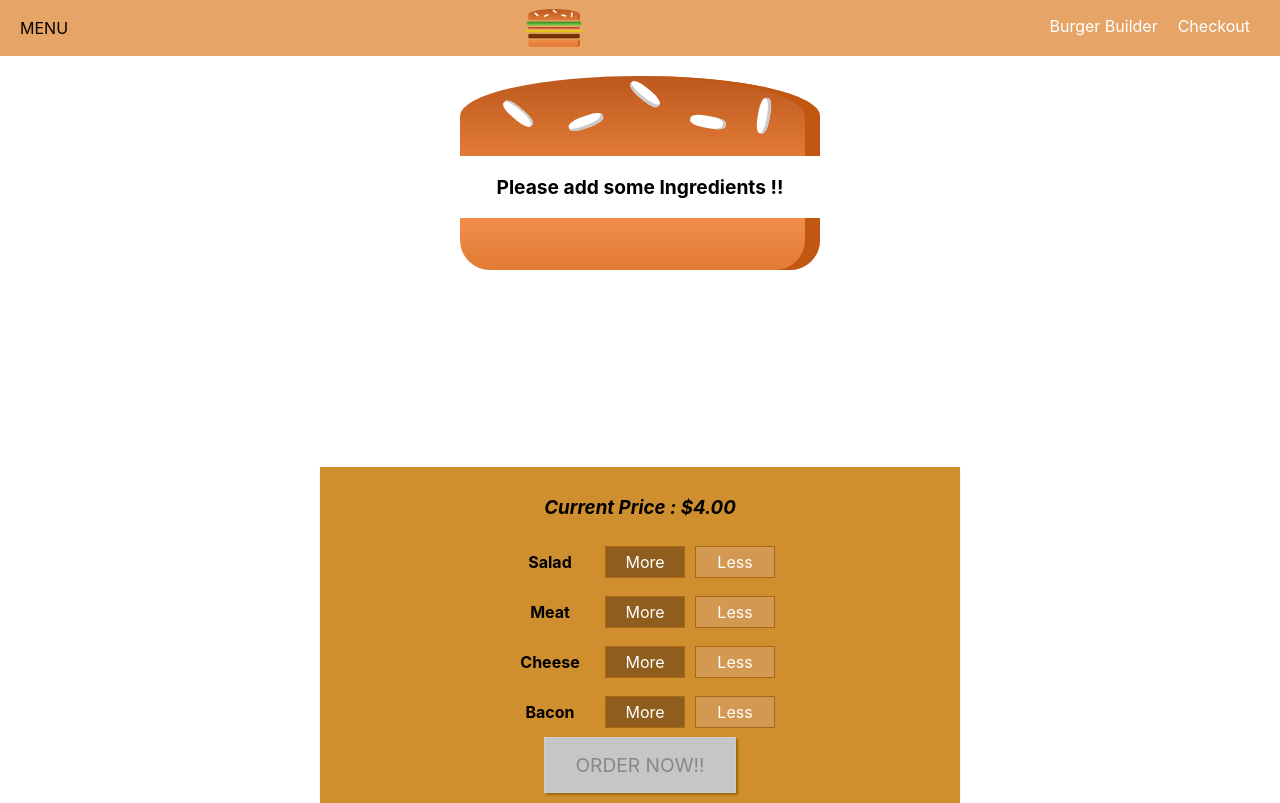
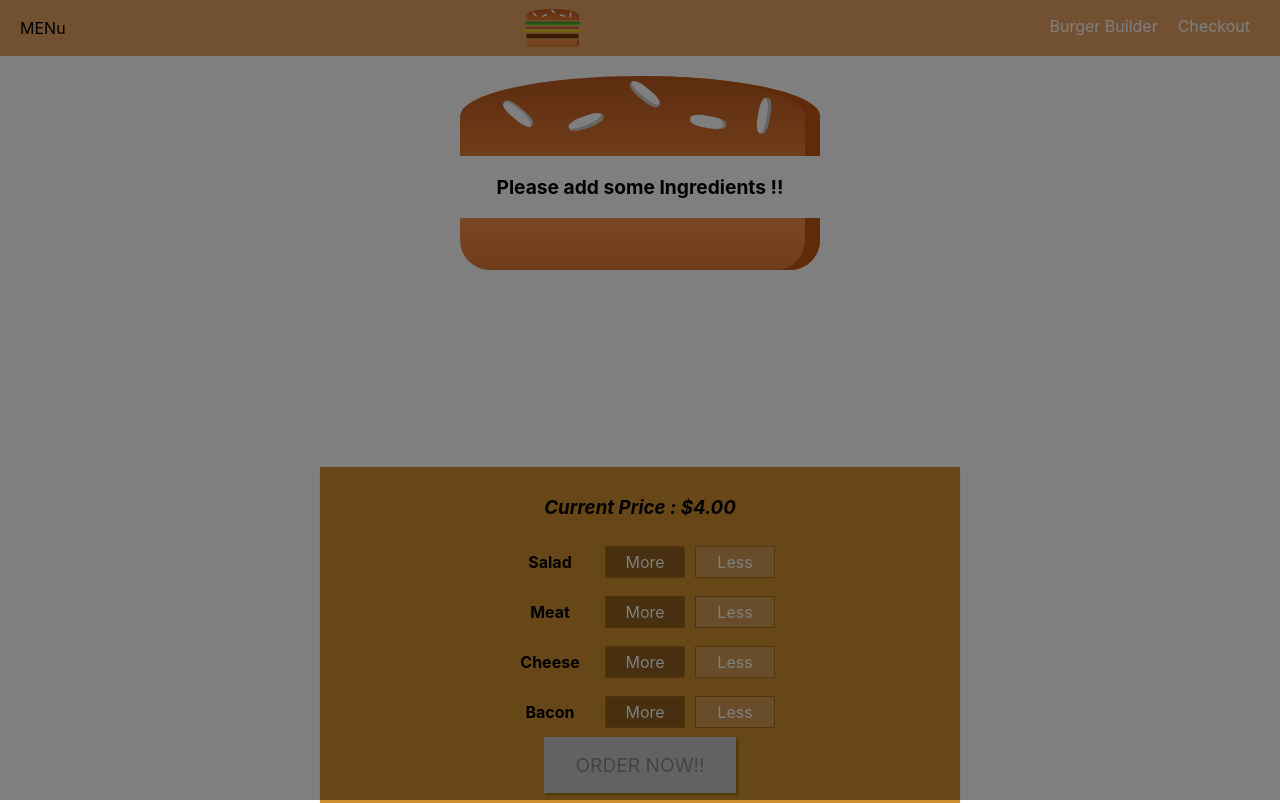
Before and after one commit to Abuu001/React-Burger-builder, a React (Create React App) app: page / in a window 1280 px wide. Built offline with nearby package versions, Linux system fonts and the light colour scheme.

Commit message:
improvement on the code

```diff
--- a/src/components/Layout/Layout.js
+++ b/src/components/Layout/Layout.js
@@ -1,16 +1,38 @@
-import React from "react"
+import React,{Component} from "react"
 import Aux from "../../hoc/Auxi"
 import  "./Layout.css"
 import ToolBar from  "../Navigation/ToolBar/ToolBar"
+import SideDrawer from "../Navigation/SideDrawer/SideDrawer"
 
-const Layout=(props)=>{
+class Layout extends Component{
+    constructor(props){
+        super()
+        this.state={
+            showSideDrawer:true
+        }
+        this.sideDrawerClosedHandler=this.sideDrawerClosedHandler.bind(this)
+        this.sideDrawerToggleHandler=this.sideDrawerToggleHandler.bind(this)
+    }
+
+    sideDrawerClosedHandler=()=>{
+        this.setState({showSideDrawer:false})
+    }
+    sideDrawerToggleHandler=()=>{
+        this.setState((prevState)=>{
+            return{
+                showSideDrawer: ! prevState.showSideDrawer}
+        })
+    }
+    render(){
         return(
             <Aux >
-           <ToolBar />
+            <ToolBar  drawerToggleClicked={this.sideDrawerToggleHandler}/>
+            <SideDrawer closed={this.sideDrawerClosedHandler} open={this.state.showSideDrawer}/>
                 <main  className="Content">
-                {props.children}
+                    {this.props.children}
                 </main>
             </Aux>
         )
     }
+}
 export default Layout
--- a/src/components/Logo/Logo.js
+++ b/src/components/Logo/Logo.js
@@ -3,7 +3,7 @@ import BurgerLogo from "../../assets/images/burger-logo.png"
 import "./Logo.css"
 
 const Logo =props=>(
-    <div className="Logo">
+    <div className="Logo" style={{height : props.height}}>
         <img  src={BurgerLogo} alt="Burger logo"/>
     </div>
 )
--- a/src/components/Navigation/NavigationItems/NavigationItem/NavigationItem.css
+++ b/src/components/Navigation/NavigationItems/NavigationItem/NavigationItem.css
@@ -1,9 +1,27 @@
+.NavigationItem{
+    margin:10px 0;
+    width: 100%;
+    box-sizing: border-box;
+    display: block;
+}
+.NavigationItem a {
+    color: #8F5C2C;
+    width: 100%;
+    text-decoration: none;
+    display: block;
+    box-sizing: border-box;
+}
+.NavigationItem:active,
+.NavigationItem:hover{
+    color: #40A4C8;
+}
+
+@media (min-width: 500px){
     .NavigationItem{
         height: 100%;
         margin: 0;
         width: auto;
         align-items: center;
-    box-sizing: border-box;
         display: flex;
     }
     .NavigationItem a {
@@ -12,8 +30,6 @@
         padding: 16px 10px;
         border-bottom: 4px solid transparent;
         text-decoration: none;
-    display: block;
-    box-sizing: border-box;
     }
     .NavigationItem:active,
     .NavigationItem:hover{
@@ -21,3 +37,4 @@
         border-bottom: 4px solid #40A4C8;
         color: white;
     }
+}
--- a/src/components/Navigation/NavigationItems/NavigationItem/NavigationItem.js
+++ b/src/components/Navigation/NavigationItems/NavigationItem/NavigationItem.js
@@ -3,7 +3,7 @@ import "./NavigationItem.css"
 
 const NavigationItem=(props)=>(
   <li  className="NavigationItem">
-       <a  href={props.link} > {props.children}</a>
+    <a  href={props.link} > {props.children}</a>
   </li>
 )
 
--- a/src/components/Navigation/NavigationItems/NavigationItems.css
+++ b/src/components/Navigation/NavigationItems/NavigationItems.css
@@ -3,6 +3,13 @@
     margin: 0;
     list-style: none;
     display: flex;
+    flex-flow: column;
     align-items: center;
     height: 100%;
 }
+
+@media (min-width: 500px){
+    .NavigationItems{
+        flex-flow: row;
+    }
+}
--- a/src/components/Navigation/ToolBar/ToolBar.css
+++ b/src/components/Navigation/ToolBar/ToolBar.css
@@ -16,3 +16,9 @@
 .ToolBar nav{
     height: 100%;
 }
+
+@media (max-width: 499px){
+    .DesktopOnly{
+        display: none;
+    }
+}
--- a/src/components/Navigation/ToolBar/ToolBar.js
+++ b/src/components/Navigation/ToolBar/ToolBar.js
@@ -1,13 +1,14 @@
 import React from "react"
 import "./ToolBar.css"
 import Logo from "../../Logo/Logo"
-import NavigationItems from  "../NavigationItems/NavigationItems"
+import NavigationItems from  "../NavigationItems/NavigationItems";
+import DrawerToggle from "../SideDrawer/DrawerToggle/DrawerToggle";
 
 const ToolBar=props=>(
     <header className="ToolBar">
-        <div>MENU</div>
+       <DrawerToggle  clicked={props.drawerToggleClicked}/>
         <Logo />
-        <nav>
+        <nav className="DesktopOnly">
             <NavigationItems />
         </nav>
     </header>
```
Lines whose indentation alone changed are shown as unchanged.
